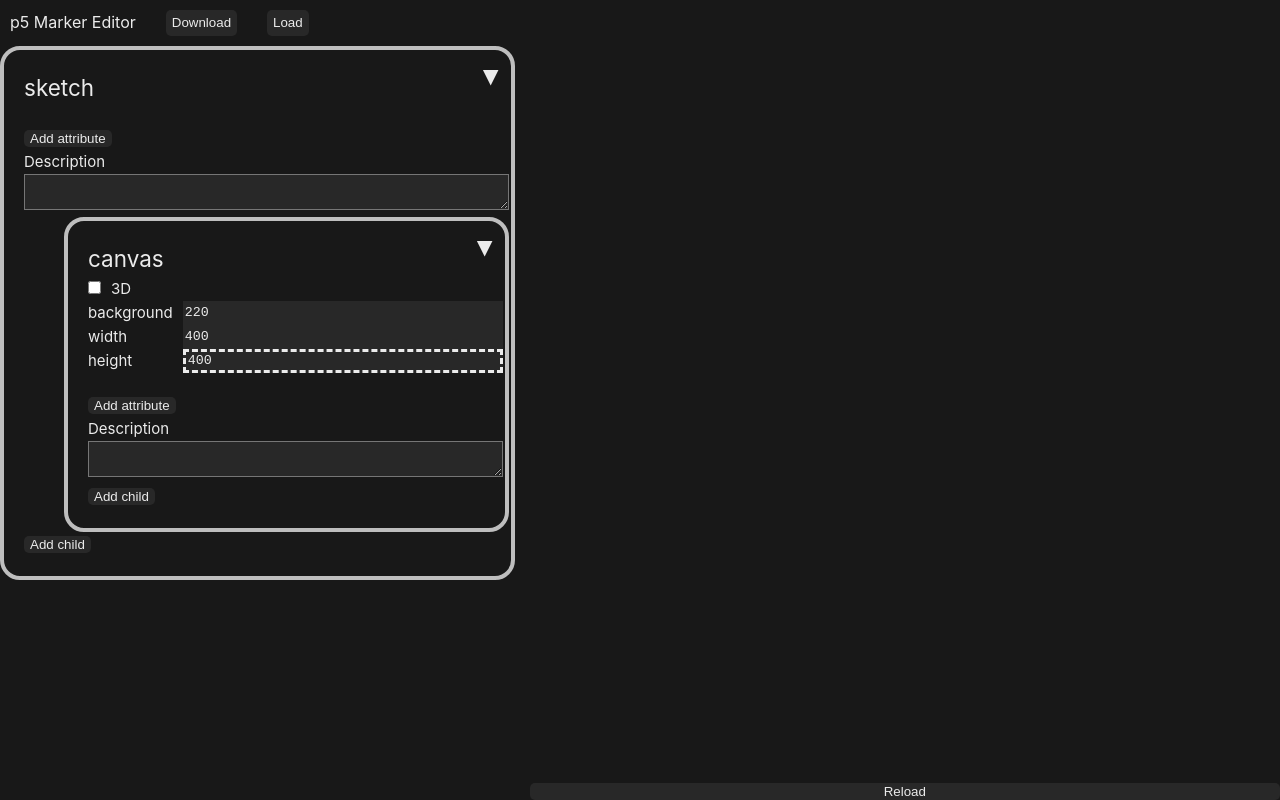
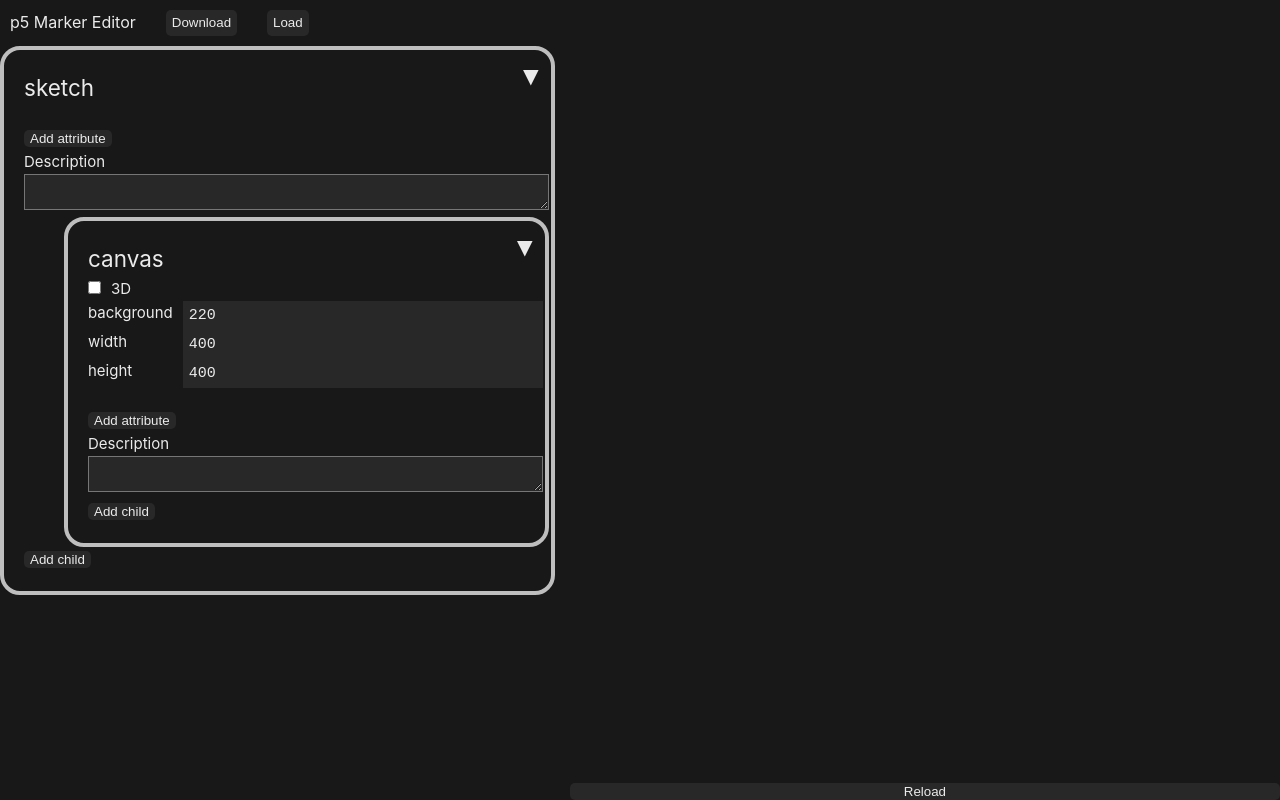
Before and after one commit to calebfoss/marker-editor, a Vue app: page / in a window 1280 px wide. Built offline with nearby package versions, Linux system fonts and the light colour scheme.

Commit message:
Add CodeMirror and replace input element

```diff
--- a/package.json
+++ b/package.json
@@ -12,6 +12,9 @@
     "format": "prettier --write src/"
   },
   "dependencies": {
+    "@codemirror/commands": "^6.2.4",
+    "@codemirror/state": "^6.2.1",
+    "@codemirror/view": "^6.12.0",
     "p5": "^1.6.0",
     "vue": "^3.2.47"
   },
--- a/src/assets/main.css
+++ b/src/assets/main.css
@@ -105,13 +105,13 @@ h1 {
   margin-right: 10px;
 }
 
-.attribute-editor input {
+.attribute-editor .attribute-expression {
   justify-self: right;
   min-width: 40ch;
   font-family: monospace;
 }
 
-.attribute-editor input:focus {
+.attribute-editor .attribute-expression :focus {
   border-style: dashed;
   outline: none;
 }
@@ -136,7 +136,8 @@ h1 {
 
 input,
 select,
-button {
+button,
+.attribute-expression {
   border: none;
   background: #282828;
   color: inherit;
--- a/src/components/AttributeEditor.vue
+++ b/src/components/AttributeEditor.vue
@@ -1,4 +1,8 @@
 <script setup lang="ts">
+import { onMounted, ref } from 'vue'
+import { EditorState } from '@codemirror/state'
+import { EditorView, ViewUpdate } from '@codemirror/view'
+
 const { name, allAttributes } = defineProps<{
   name: string
   allAttributes: MarkerAttributes
@@ -6,9 +10,28 @@ const { name, allAttributes } = defineProps<{
   refreshPreview: () => void
 }>()
 
+const state = EditorState.create({
+  doc: allAttributes[name],
+  extensions: [
+    EditorView.updateListener.of(
+      (update: ViewUpdate) => (allAttributes[name] = update.state.doc.toString())
+    )
+  ]
+})
+
 function focusNewAttribute(e: any) {
   e.el.children[1].focus()
 }
+
+const codeRef = ref<HTMLDivElement | null>(null)
+
+onMounted(() => {
+  if (codeRef.value === null) return
+  const view = new EditorView({
+    parent: codeRef.value,
+    state
+  })
+})
 </script>
 
 <template>
@@ -19,12 +42,13 @@ function focusNewAttribute(e: any) {
     @vue:mounted="focusNewAttribute"
   >
     <label>{{ name }}</label>
-    <input
-      v-model="allAttributes[name]"
+    <div
+      class="attribute-expression"
       @keydown.delete.stop
       @keydown.left.stop
-      @keydown.enter="refreshPreview"
+      @keydown.enter.prevent="refreshPreview"
       @blur="refreshPreview"
-    />
+      ref="codeRef"
+    ></div>
   </div>
 </template>
```
Also changed, not shown: 1 other file (tests, documents, lock files or other folders).
